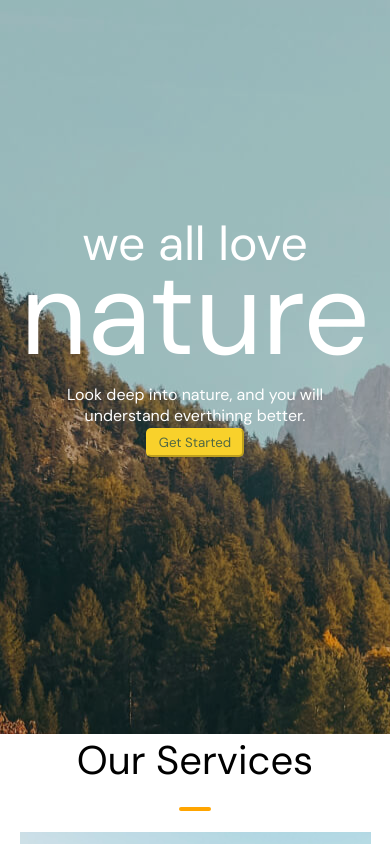
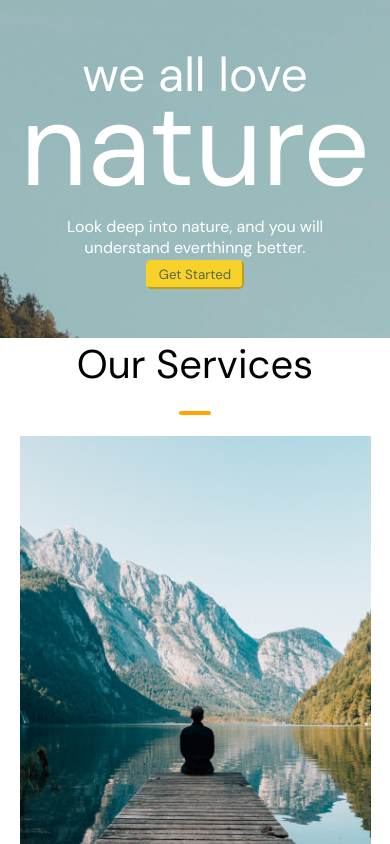
Before and after one commit to vivnegi21/nature-webpage, a plain HTML site: page index.html in a window 390 px wide. Shown: the top 844 px of the page. Drawn offline with Linux system fonts and the light colour scheme.

Commit message:
Update index.css

```diff
--- a/index.css
+++ b/index.css
@@ -263,7 +263,7 @@ footer img{
         background:url('assets/asset\ 8.jpeg') rgba(0, 0, 0, 0.174) ;
         display: block;
         flex-direction: row;
-/*         height:87vh; */
+        height:40vh;
         width: 100%;
     }
     .links{
```
